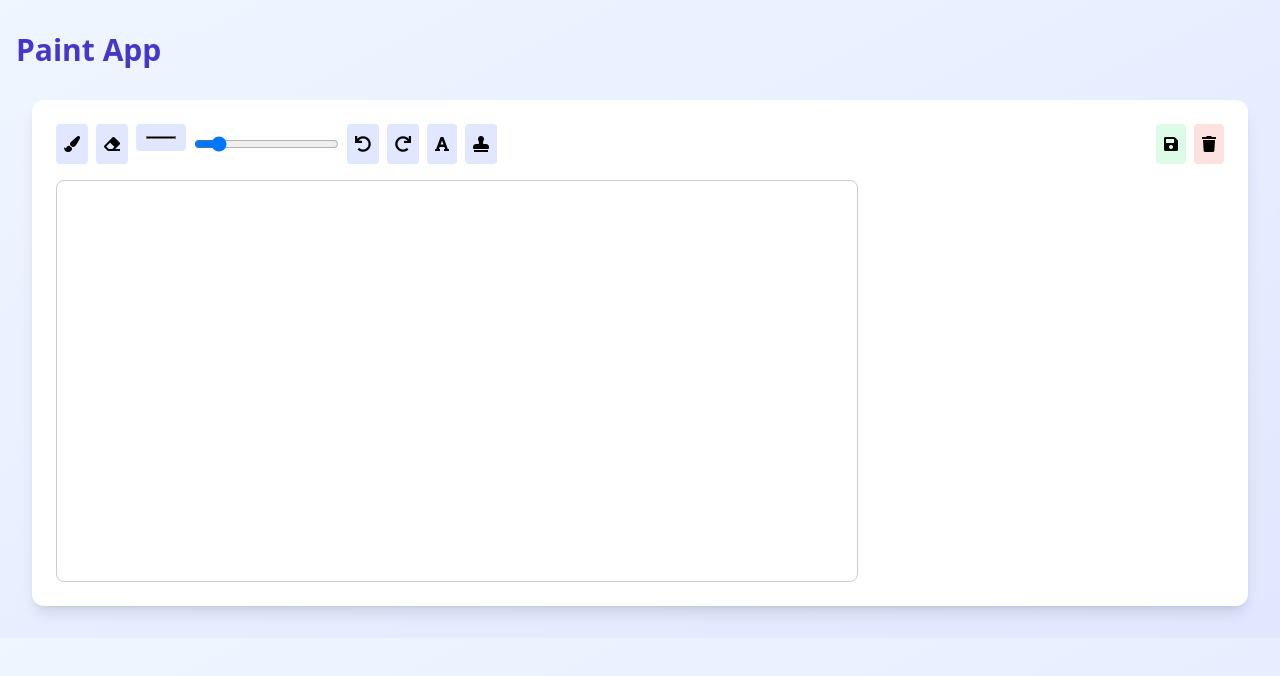
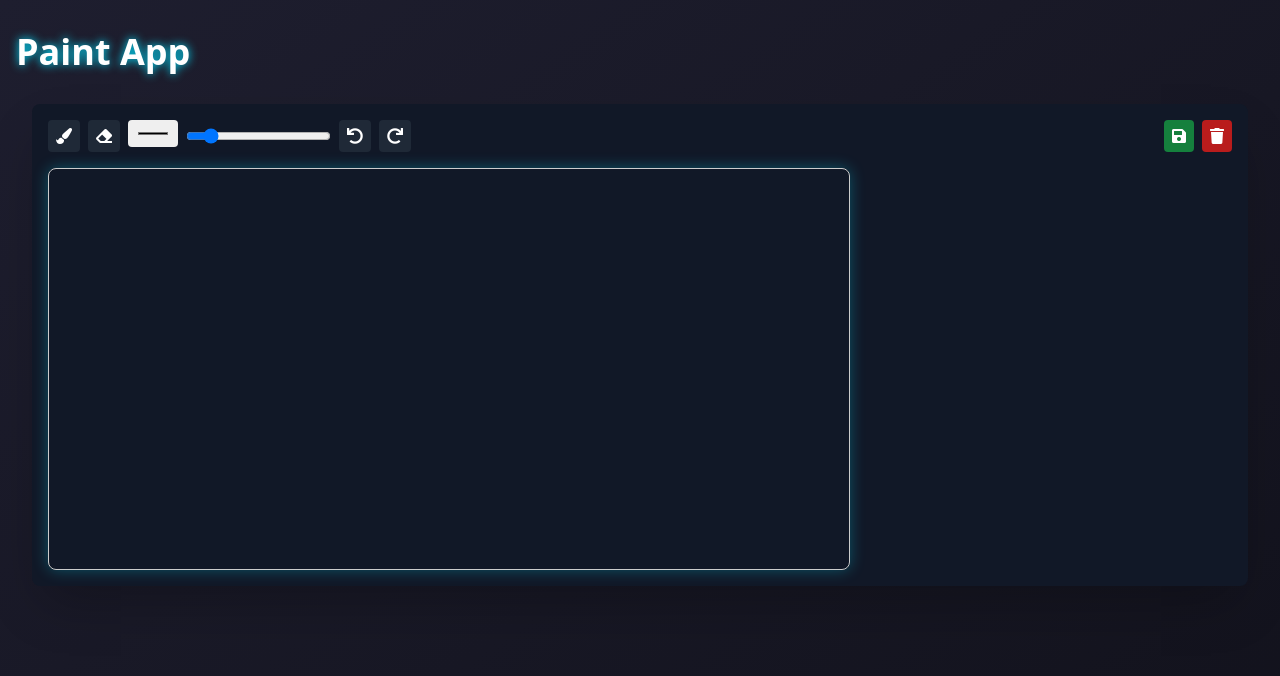
Before and after one commit to zagogo/penda, a plain HTML site: page index.html in a window 1280 px wide. Drawn offline with nearby package versions, Linux system fonts and the light colour scheme.

Commit message:
Update index.html

```diff
--- a/index.html
+++ b/index.html
@@ -1,4 +1,3 @@
-<!DOCTYPE html>
 <html lang="en">
  <head>
   <meta charset="utf-8"/>
@@ -14,15 +13,27 @@
    .canvas-container canvas {
     border: 1px solid #ccc;
     border-radius: 8px;
+    box-shadow: 0 0 15px rgba(0, 225, 255, 0.3);
+   }
+   body {
+    background: linear-gradient(145deg, #1e1e2f, #12121c);
+    color: white;
+   }
+   h1 {
+    text-shadow: 0 0 10px #00e1ff;
+   }
+   button:hover, input[type=color]:hover, input[type=range]:hover {
+    box-shadow: 0 0 10px #00e1ff;
    }
   </style>
  </head>
-<body class="bg-gradient-to-br from-blue-50 to-indigo-100 font-roboto">
+ <body class="font-roboto">
   <div class="container mx-auto p-4">
    <header class="flex justify-between items-center py-4">
-      <h1 class="text-3xl font-bold text-indigo-700">Paint App</h1>
+    <h1 class="text-4xl font-bold text-white">Paint App</h1>
    </header>
    <div class="flex justify-between items-center my-4">
+    <!-- ad script -->
     <script type="text/javascript">
 	atOptions = {
 		'key' : '583d0b05959afa95aa78b01bf5708a8b',
@@ -34,25 +45,35 @@
     </script>
     <script type="text/javascript" src="//www.highperformanceformat.com/583d0b05959afa95aa78b01bf5708a8b/invoke.js"></script>
     <div class="flex-grow mx-4">
-        <div class="bg-white shadow-lg rounded-xl p-6">
+     <div class="bg-gray-900 shadow-2xl rounded-lg p-4">
       <div class="flex justify-between items-center mb-4">
        <div class="flex space-x-2">
-              <button class="p-2 bg-indigo-100 rounded hover:bg-indigo-200" id="brush-tool"><i class="fas fa-paint-brush"></i></button>
-              <button class="p-2 bg-indigo-100 rounded hover:bg-indigo-200" id="eraser-tool"><i class="fas fa-eraser"></i></button>
-              <input class="p-2 bg-indigo-100 rounded" id="color-picker" type="color"/>
-              <input class="p-2 bg-indigo-100 rounded" id="pen-size" max="50" min="1" type="range" value="5"/>
-              <button class="p-2 bg-indigo-100 rounded hover:bg-indigo-200" id="undo-tool"><i class="fas fa-undo"></i></button>
-              <button class="p-2 bg-indigo-100 rounded hover:bg-indigo-200" id="redo-tool"><i class="fas fa-redo"></i></button>
-              <button class="p-2 bg-indigo-100 rounded hover:bg-indigo-200" id="text-tool"><i class="fas fa-font"></i></button>
-              <button class="p-2 bg-indigo-100 rounded hover:bg-indigo-200" id="stamp-tool"><i class="fas fa-stamp"></i></button>
+        <button class="p-2 bg-gray-800 text-white rounded hover:bg-gray-700" id="brush-tool">
+         <i class="fas fa-paint-brush"></i>
+        </button>
+        <button class="p-2 bg-gray-800 text-white rounded hover:bg-gray-700" id="eraser-tool">
+         <i class="fas fa-eraser"></i>
+        </button>
+        <input class="p-2 rounded" id="color-picker" type="color"/>
+        <input class="p-2" id="pen-size" max="50" min="1" type="range" value="5"/>
+        <button class="p-2 bg-gray-800 text-white rounded hover:bg-gray-700" id="undo-tool">
+         <i class="fas fa-undo"></i>
+        </button>
+        <button class="p-2 bg-gray-800 text-white rounded hover:bg-gray-700" id="redo-tool">
+         <i class="fas fa-redo"></i>
+        </button>
        </div>
        <div class="flex space-x-2">
-              <button class="p-2 bg-green-100 rounded hover:bg-green-200" id="save-tool"><i class="fas fa-save"></i></button>
-              <button class="p-2 bg-red-100 rounded hover:bg-red-200" id="clear-tool"><i class="fas fa-trash"></i></button>
+        <button class="p-2 bg-green-700 text-white rounded hover:bg-green-600" id="save-tool">
+         <i class="fas fa-save"></i>
+        </button>
+        <button class="p-2 bg-red-700 text-white rounded hover:bg-red-600" id="clear-tool">
+         <i class="fas fa-trash"></i>
+        </button>
        </div>
       </div>
       <div class="canvas-container">
-            <canvas id="paint-canvas" width="800" height="400"></canvas>
+       <canvas height="400" id="paint-canvas" width="800"></canvas>
       </div>
      </div>
     </div>
@@ -76,35 +97,8 @@
    let penSize = 5;
    let history = [];
    let historyStep = -1;
-    let isText = false;
-    let isStamp = false;
 
    function startPosition(e) {
-      if (isText) {
-        const text = prompt("Enter text:");
-        const rect = canvas.getBoundingClientRect();
-        const x = (e.clientX || e.touches[0].clientX) - rect.left;
-        const y = (e.clientY || e.touches[0].clientY) - rect.top;
-        ctx.fillStyle = penColor;
-        ctx.font = `${penSize * 3}px Roboto`;
-        ctx.fillText(text, x, y);
-        saveHistory();
-        isText = false;
-        return;
-      }
-
-      if (isStamp) {
-        const emoji = '✨';
-        const rect = canvas.getBoundingClientRect();
-        const x = (e.clientX || e.touches[0].clientX) - rect.left;
-        const y = (e.clientY || e.touches[0].clientY) - rect.top;
-        ctx.font = `${penSize * 3}px Roboto`;
-        ctx.fillText(emoji, x, y);
-        saveHistory();
-        isStamp = false;
-        return;
-      }
-
      painting = true;
      draw(e);
    }
@@ -112,7 +106,11 @@
    function endPosition() {
      painting = false;
      ctx.beginPath();
-      saveHistory();
+     if (historyStep < history.length - 1) {
+       history = history.slice(0, historyStep + 1);
+     }
+     history.push(canvas.toDataURL());
+     historyStep++;
    }
 
    function draw(e) {
@@ -120,39 +118,45 @@
      ctx.lineWidth = penSize;
      ctx.lineCap = 'round';
      ctx.strokeStyle = penColor;
+
      const rect = canvas.getBoundingClientRect();
      const x = (e.clientX || e.touches[0].clientX) - rect.left;
      const y = (e.clientY || e.touches[0].clientY) - rect.top;
+
      ctx.lineTo(x, y);
      ctx.stroke();
      ctx.beginPath();
      ctx.moveTo(x, y);
    }
 
-    function saveHistory() {
-      if (historyStep < history.length - 1) {
-        history = history.slice(0, historyStep + 1);
-      }
-      history.push(canvas.toDataURL());
-      historyStep++;
-    }
-
    canvas.addEventListener('mousedown', startPosition);
    canvas.addEventListener('mouseup', endPosition);
    canvas.addEventListener('mousemove', draw);
+
    canvas.addEventListener('touchstart', startPosition);
    canvas.addEventListener('touchend', endPosition);
    canvas.addEventListener('touchmove', draw);
 
-    document.getElementById('color-picker').addEventListener('change', (e) => penColor = e.target.value);
-    document.getElementById('pen-size').addEventListener('change', (e) => penSize = e.target.value);
-    document.getElementById('brush-tool').addEventListener('click', () => penColor = document.getElementById('color-picker').value);
-    document.getElementById('eraser-tool').addEventListener('click', () => penColor = '#FFFFFF');
+   document.getElementById('color-picker').addEventListener('change', (e) => {
+     penColor = e.target.value;
+   });
+
+   document.getElementById('pen-size').addEventListener('change', (e) => {
+     penSize = e.target.value;
+   });
+
+   document.getElementById('brush-tool').addEventListener('click', () => {
+     penColor = document.getElementById('color-picker').value;
+   });
+
+   document.getElementById('eraser-tool').addEventListener('click', () => {
+     penColor = '#FFFFFF';
+   });
 
    document.getElementById('undo-tool').addEventListener('click', () => {
      if (historyStep > 0) {
        historyStep--;
-        const canvasPic = new Image();
+       let canvasPic = new Image();
        canvasPic.src = history[historyStep];
        canvasPic.onload = () => {
          ctx.clearRect(0, 0, canvas.width, canvas.height);
@@ -164,7 +168,7 @@
    document.getElementById('redo-tool').addEventListener('click', () => {
      if (historyStep < history.length - 1) {
        historyStep++;
-        const canvasPic = new Image();
+       let canvasPic = new Image();
        canvasPic.src = history[historyStep];
        canvasPic.onload = () => {
          ctx.clearRect(0, 0, canvas.width, canvas.height);
@@ -185,14 +189,6 @@
      history = [];
      historyStep = -1;
    });
-
-    document.getElementById('text-tool').addEventListener('click', () => {
-      isText = true;
-    });
-
-    document.getElementById('stamp-tool').addEventListener('click', () => {
-      isStamp = true;
-    });
   </script>
  </body>
 </html>
```
Lines whose indentation alone changed are shown as unchanged.
